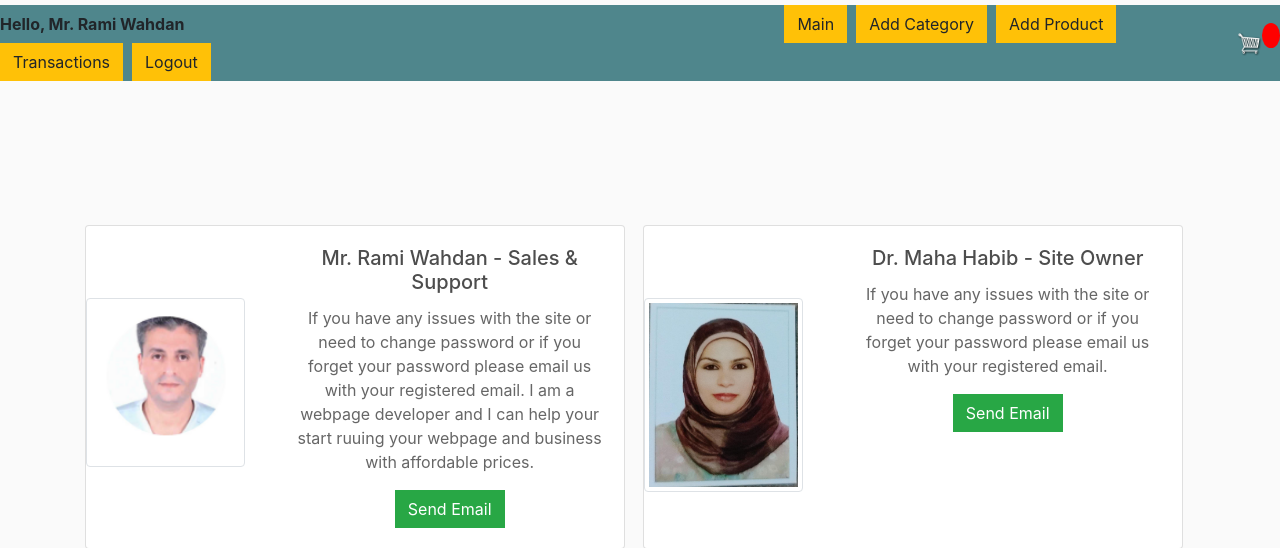
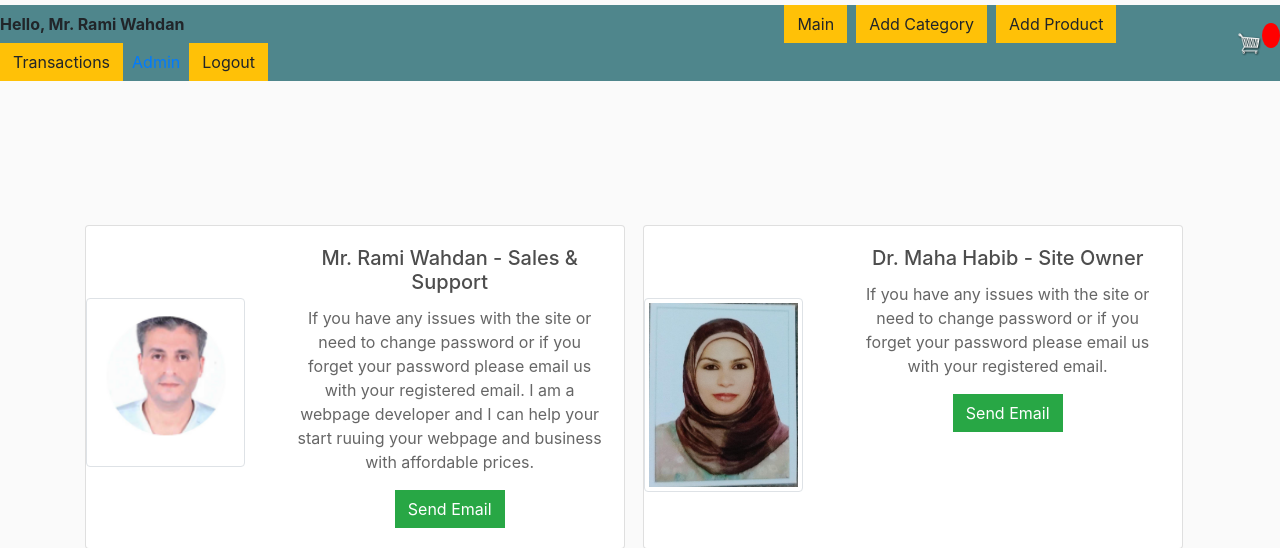
Before and after one commit to rwahdan2022/maha2022, a Django app: page / in a window 1280 px wide. Shown: the part 201-749 px from the top of the page. Run offline with Django 3.2, Linux system fonts and the light colour scheme; a user stored in the database is signed in; some libraries are stand-ins or nearby versions.

Commit message:
Initial Heroku commit_final3

```diff
--- a/cart/templates/cart/main.html
+++ b/cart/templates/cart/main.html
@@ -99,6 +99,8 @@
 		    		&nbsp;&nbsp;
 		    		<a href="{% url 'list-transactions' %}"class="btn btn-warning">Transactions</a>
 		    		&nbsp;&nbsp;
+		    		<a href="http://www.drmahahabib.com/admin/">Admin</a>
+		    		&nbsp;&nbsp;
 		    	    	<a href="{% url 'logout' %}"class="btn btn-warning">Logout</a>
 		{% else %}
 
```
